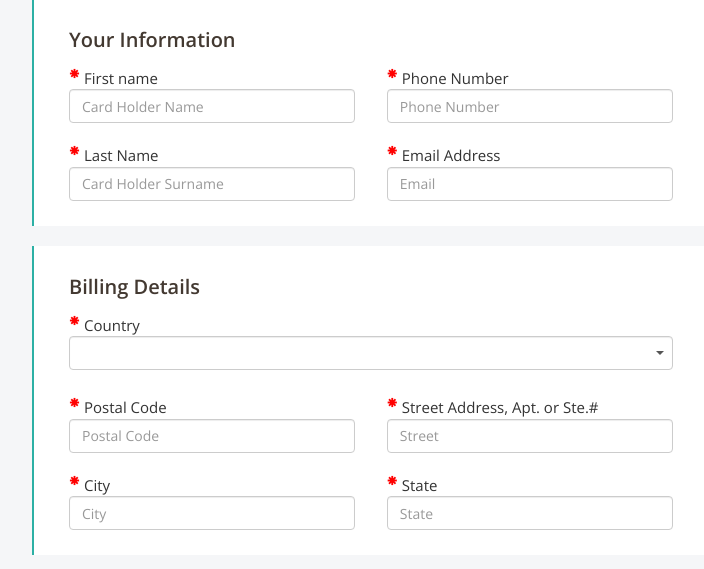
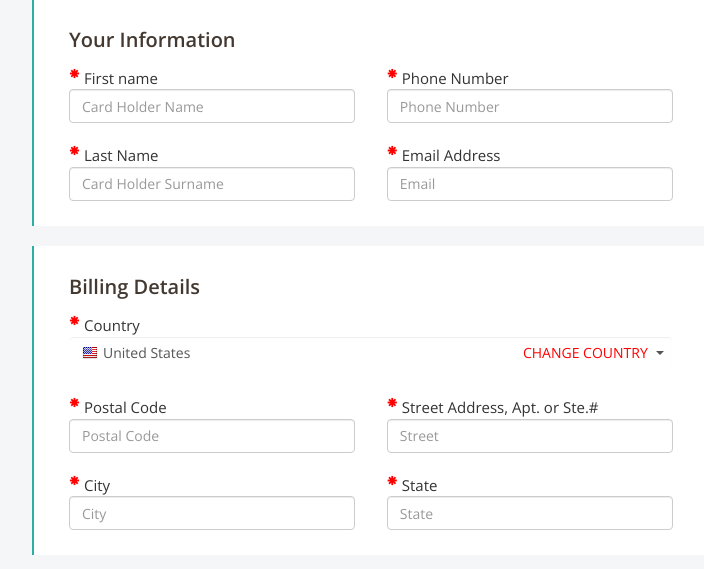
Before and after one commit to Cloudxtreme/payment26, a PHP site: page / in a window 1280 px wide. Shown: the part 1345-1914 px from the top of the page, without its empty margins (413-1117 px from the left). Run offline with PHP 8.4, Linux system fonts and the light colour scheme; some libraries are stand-ins or nearby versions.

Commit message:
Country selector: Default USA, link change

```diff
--- a/css/payment.css
+++ b/css/payment.css
@@ -307,6 +307,10 @@ label.radio{
 		margin-left: 45px;
 		margin-top: 0!important;
 	}
+
+  #billing-details > fieldset > div:nth-child(1) > div > div > div > a {
+    border-color: white;
+  }
 }
 
 @media (max-width: 1199px) {
--- a/js/payment.js
+++ b/js/payment.js
@@ -203,6 +203,9 @@ $(document).ready(function() {
   for (var i = 0; i < 12; i++) {
       select.append($("<option value='"+(i + year)+"' "+(i === 0 ? "selected" : "")+">"+(i + year)+"</option>"))
   }
+
+  $("a[data-option='US']").trigger("click");
+  $("#billing-details > fieldset > div:nth-child(1) > div > div > div > a > span.bfh-selectbox-option").append('<span style="color:red; float:right;">CHANGE COUNTRY</span>');
 });
 
 // this identifies your website in the createToken call below
```
